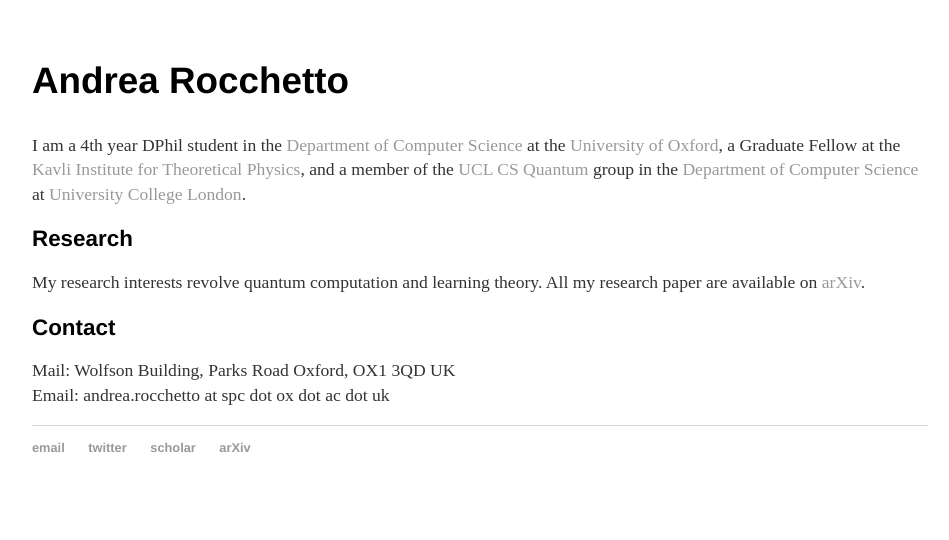
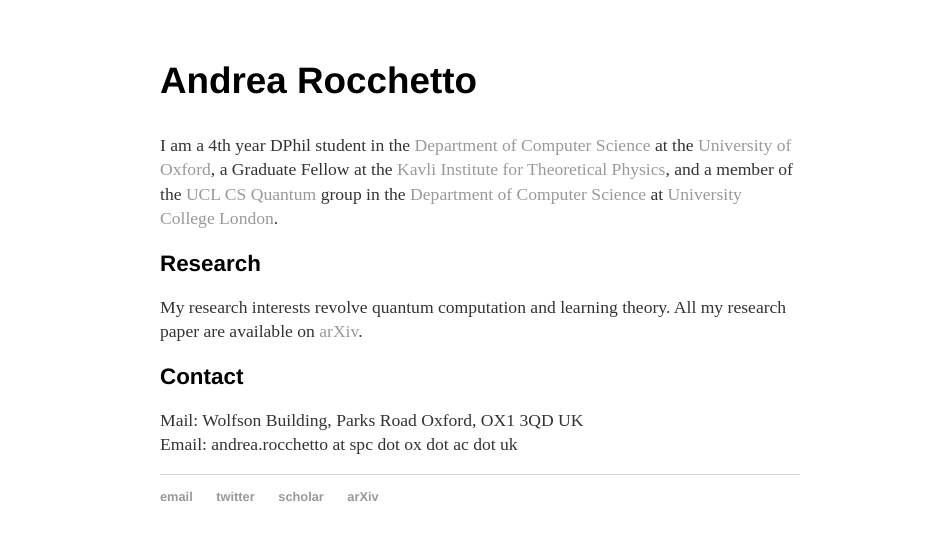
Before and after one commit to andrearocchetto/andrearocchetto.github.io, a Jekyll site: the page built from index.html, in a window 1280 px wide. Shown: the top 540 px of the page, without its empty margins (160-1109 px from the left). Built offline with Jekyll 4.4.1, drawn with Linux system fonts in a browser that asks for light colours.

Commit message:
First minimial working version

```diff
--- a/css/main.css
+++ b/css/main.css
@@ -1,4 +1,4 @@
-body { margin: 60px auto; width: 70%; }
+body { margin: 60px auto; width: 50%; }
 
 a { text-decoration: none; color: #999; }
 a:hover { text-decoration: underline; }
```
